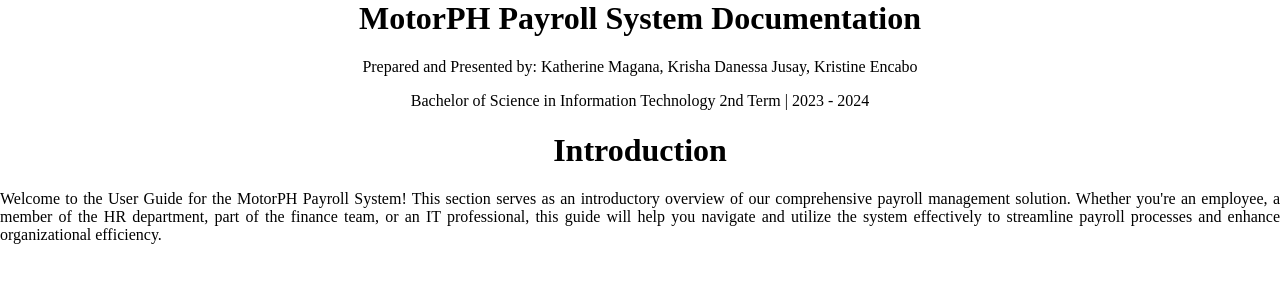
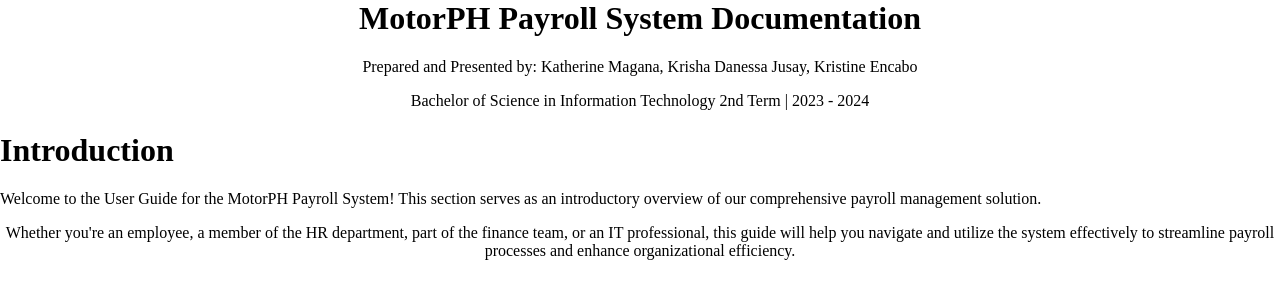
Before and after one commit to kdjusay/MotorPH-Payroll-System, a plain HTML site: page index.html in a window 1280 px wide. Drawn offline with Linux system fonts and the light colour scheme.

Commit message:
Update index.html

```diff
--- a/index.html
+++ b/index.html
@@ -10,9 +10,10 @@
   <p>Prepared and Presented by: Katherine Magana, Krisha Danessa Jusay, Kristine Encabo</p>
   </p>Bachelor of Science in Information Technology 2nd Term | 2023 - 2024</p>
 
-  <title>Introduction</title>
-  <h1>Introduction</h1>
-  <p align ="justify">Welcome to the User Guide for the MotorPH Payroll System! This section serves as an introductory overview of our comprehensive payroll management solution. Whether you're an employee, a member of the HR department, part of the finance team, or an IT professional, this guide will help you navigate and utilize the system effectively to streamline payroll processes and enhance organizational efficiency.</p>
+ <title>Introduction</title>
+  <h1 align ="left">Introduction</h1>
+  <p align ="left">Welcome to the User Guide for the MotorPH Payroll System! This section serves as an introductory overview of our comprehensive payroll management solution. </p>
+</p align ="left">Whether you're an employee, a member of the HR department, part of the finance team, or an IT professional, this guide will help you navigate and utilize the system effectively to streamline payroll processes and enhance organizational efficiency.</p>
 
 </body>
 </html>
```
